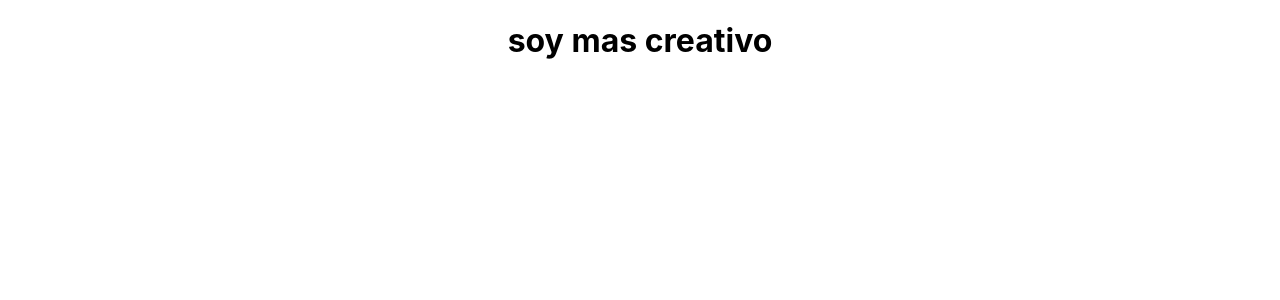
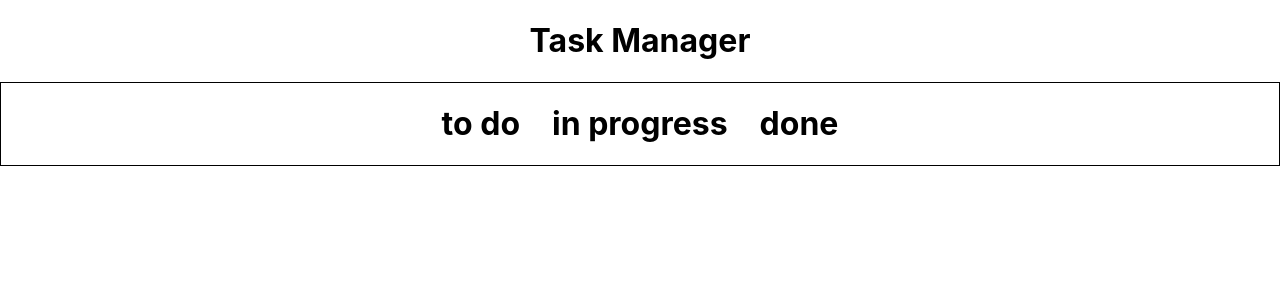
Before and after one commit to Bathoryw/Task-Manager-Ui, a React (Create React App) app: page / in a window 1280 px wide. Shown: the top 300 px of the page. Built offline with nearby package versions, Linux system fonts and the light colour scheme.

Commit message:
basic structure done

```diff
--- a/src/App.tsx
+++ b/src/App.tsx
@@ -2,12 +2,13 @@ import React from "react";
 import "./App.css";
 import { ThemeProvider } from "@material-ui/core/styles";
 import theme from "./Styles/theme";
+import HomePage from "./Components/HomePage";
 
 function App() {
   return (
     <ThemeProvider theme={theme}>
       <div className="App">
-        <h1>soy mas creativo</h1>
+        <HomePage />
       </div>
     </ThemeProvider>
   );
--- /dev/null
+++ b/src/Components/HomePage/index.tsx
@@ -0,0 +1,22 @@
+import React from "react";
+import { Theme, createStyles, makeStyles } from "@material-ui/core";
+import TaskSection from "../TaskSection";
+
+const useStyles = makeStyles((theme: Theme) =>
+  createStyles({
+    main: {},
+  })
+);
+
+const HomePage: React.FC = () => {
+  const classes = useStyles();
+
+  return (
+    <div className={classes.main}>
+      <h1>Task Manager</h1>
+      <TaskSection />
+    </div>
+  );
+};
+
+export default HomePage;
--- /dev/null
+++ b/src/Components/TaskSection/TaskColumn/index.tsx
@@ -0,0 +1,25 @@
+import React from "react";
+
+import { Theme, createStyles, makeStyles } from "@material-ui/core";
+
+type Props = {
+  title: string;
+};
+
+const useStyles = makeStyles((theme: Theme) =>
+  createStyles({
+    main: {},
+  })
+);
+
+const TaskColumn: React.FC<Props> = ({ title }) => {
+  const classes = useStyles();
+
+  return (
+    <div className={classes.main}>
+      <h1>{title}</h1>
+    </div>
+  );
+};
+
+export default TaskColumn;
--- /dev/null
+++ b/src/Components/TaskSection/index.tsx
@@ -0,0 +1,35 @@
+import React from "react";
+import { Box } from "@material-ui/core";
+import { Theme, createStyles, makeStyles } from "@material-ui/core";
+import TaskColumn from "./TaskColumn";
+
+const useStyles = makeStyles((theme: Theme) =>
+  createStyles({
+    main: {
+      border: "1px solid black",
+      display: "flex",
+      justifyContent: "center",
+      gap: theme.spacing(4),
+    },
+  })
+);
+
+const sections = [
+  { columnName: "to do" },
+  { columnName: "in progress" },
+  { columnName: "done" },
+];
+
+const TaskSection: React.FC = () => {
+  const classes = useStyles();
+
+  return (
+    <Box className={classes.main}>
+      {sections.map((section) => (
+        <TaskColumn title={section.columnName} />
+      ))}
+    </Box>
+  );
+};
+
+export default TaskSection;
```
